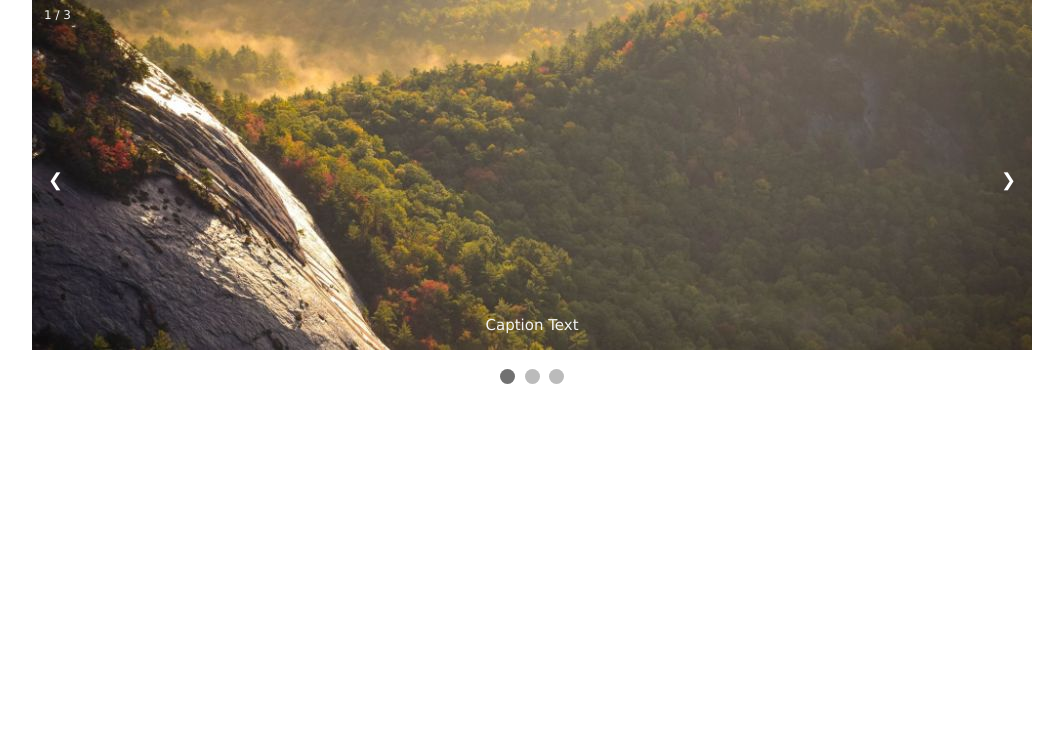
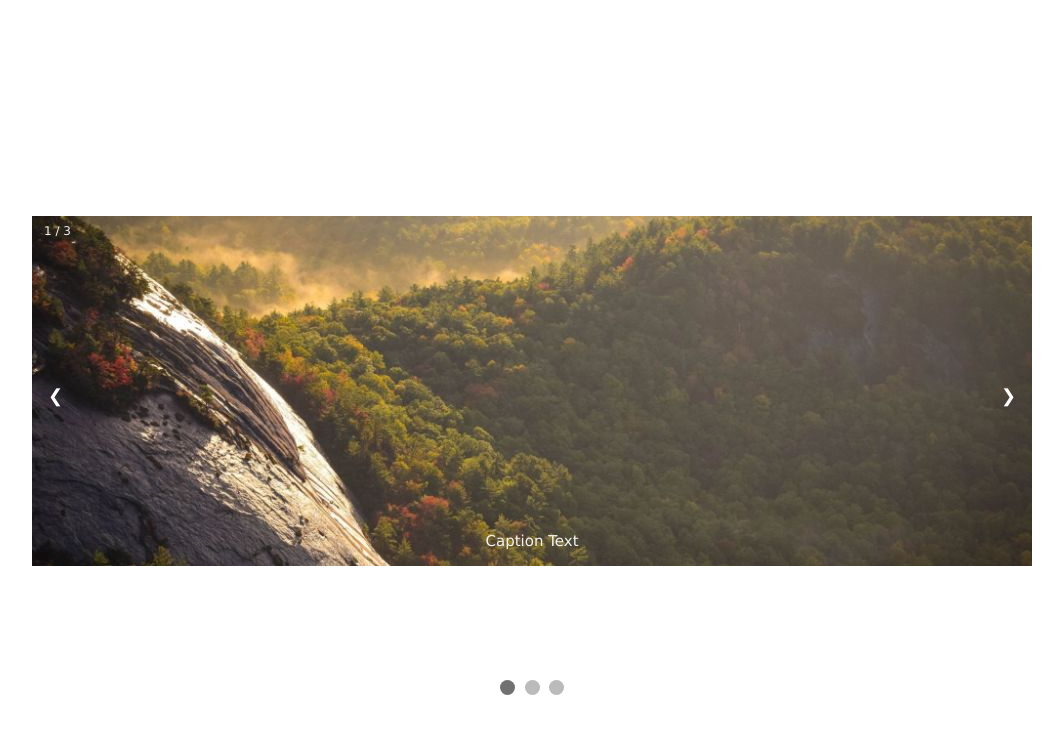
Before and after one commit to PlebianJim/slideshow, a plain HTML site: page index.html in a window 1280 px wide. Shown: the whole page, without its empty margins (108-1171 px from the left). Drawn offline with Linux system fonts and the light colour scheme.

Commit message:
final commit

```diff
--- a/index.html
+++ b/index.html
@@ -36,7 +36,7 @@
     </div>
     <br>
 
-    <div style="text-align:center">
+    <div class="dot-container" style="text-align:center">
         <span class="dot" onclick="currentSlide(1)"></span>
         <span class="dot" onclick="currentSlide(2)"></span>
         <span class="dot" onclick="currentSlide(3)"></span>
--- a/styles.css
+++ b/styles.css
@@ -1,17 +1,37 @@
-* {box-sizing: border-box}
-body {font-family: Verdana, sans-serif; margin:0}
-.mySlides {display: none}
-img {vertical-align: middle;}
+* {
+    box-sizing: border-box;
+    caret-color: transparent;
+}
+
+body {
+    font-family: Verdana, sans-serif;
+    margin: 0;
+    height: 100vh;
+    width: 100vw;
+    display: flex;
+    flex-direction: column;
+    justify-content: center;
+    align-items: center;
+}
+
+.mySlides {
+    display: none
+}
+
+img {
+    vertical-align: middle;
+}
 
 /* Slideshow container */
 .slideshow-container {
-  max-width: 1000px;
+    max-width: 100vw;
     position: relative;
     margin: auto;
 }
 
 /* Next & previous buttons */
-.prev, .next {
+.prev,
+.next {
     cursor: pointer;
     position: absolute;
     top: 50%;
@@ -33,8 +53,9 @@ img {vertical-align: middle;}
 }
 
 /* On hover, add a black background color with a little bit see-through */
-.prev:hover, .next:hover {
-  background-color: rgba(0,0,0,0.8);
+.prev:hover,
+.next:hover {
+    background-color: rgba(0, 0, 0, 0.8);
 }
 
 /* Caption text */
@@ -57,6 +78,11 @@ img {vertical-align: middle;}
     top: 0;
 }
 
+.dot-container {
+    position: absolute;
+    top: 70%;
+}
+
 /* The dots/bullets/indicators */
 .dot {
     cursor: pointer;
@@ -69,7 +95,8 @@ img {vertical-align: middle;}
     transition: background-color 0.6s ease;
 }
 
-.active, .dot:hover {
+.active,
+.dot:hover {
     background-color: #717171;
 }
 
@@ -80,11 +107,27 @@ img {vertical-align: middle;}
 }
 
 @keyframes fade {
-  from {opacity: .4}
-  to {opacity: 1}
+    from {
+        opacity: .4
+    }
+
+    to {
+        opacity: 1
+    }
 }
 
 /* On smaller screens, decrease text size */
 @media only screen and (max-width: 300px) {
-  .prev, .next,.text {font-size: 11px}
+
+    .prev,
+    .next,
+    .text {
+        font-size: 11px
     }
+}
+
+@media (min-width: 376px) {
+    .dot-container {
+        top: 85%;
+    }
+}
```
Lines whose indentation alone changed are shown as unchanged.
